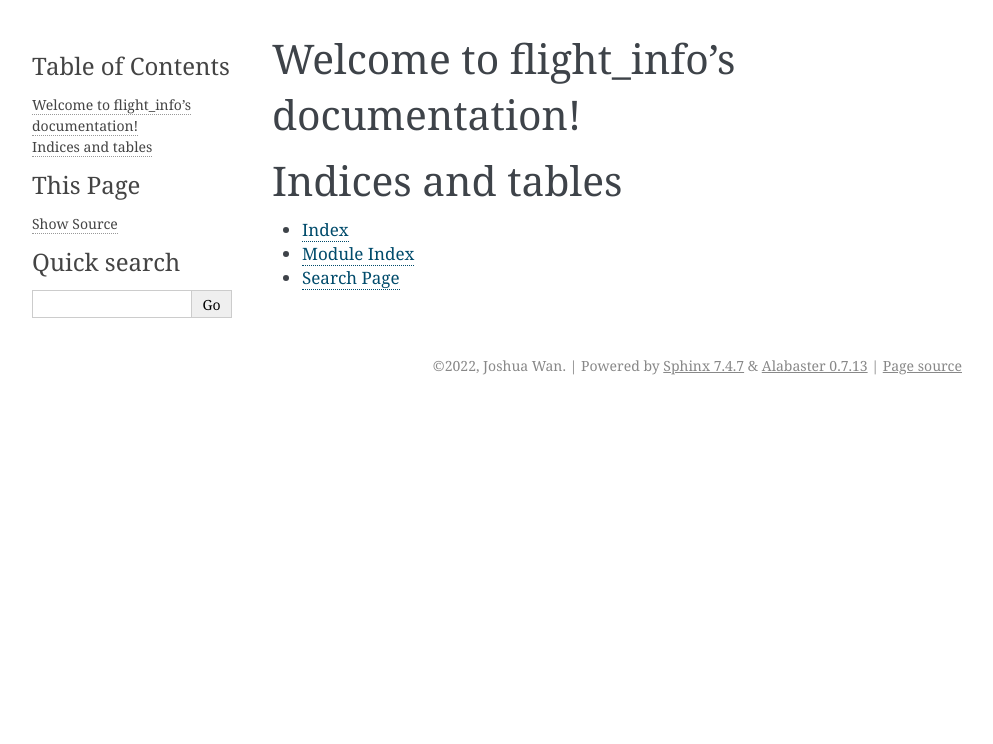
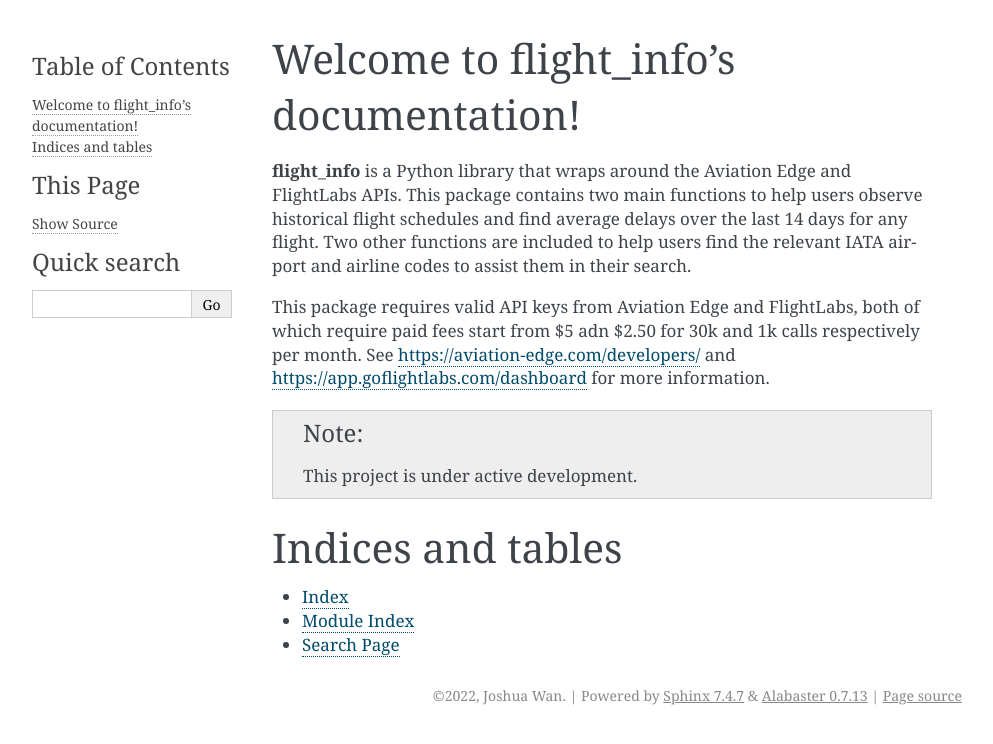
Before and after one commit to jwnjoshua/flight_info, a Sphinx documentation site: the page built from docs/index.rst, in a window 1280 px wide. Shown: the top 744 px of the page, without its empty margins (148-1141 px from the left). Built offline with Sphinx 7.4.7, drawn with Linux system fonts in a browser that asks for light colours.

Commit message:
Added docs

```diff
--- a/docs/index.rst
+++ b/docs/index.rst
@@ -10,6 +10,16 @@ Welcome to flight_info's documentation!
    :maxdepth: 2
    :caption: Contents:
 
+**flight_info** is a Python library that wraps around the Aviation Edge and FlightLabs APIs. This package contains two main functions to help
+users observe historical flight schedules and find average delays over the last 14 days for any flight. Two other functions are included to help
+users find the relevant IATA airport and airline codes to assist them in their search.
+
+This package requires valid API keys from Aviation Edge and FlightLabs, both of which require paid fees start from $5 adn $2.50 for 30k and 1k calls respectively per month.
+See https://aviation-edge.com/developers/ and https://app.goflightlabs.com/dashboard for more information.
+
+.. note::
+
+   This project is under active development.
 
 
 Indices and tables
```
